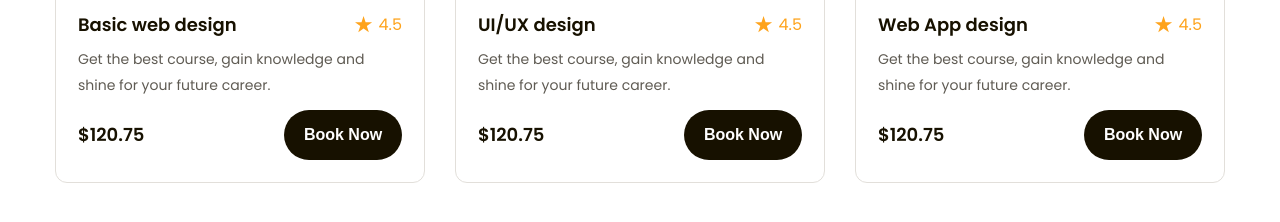
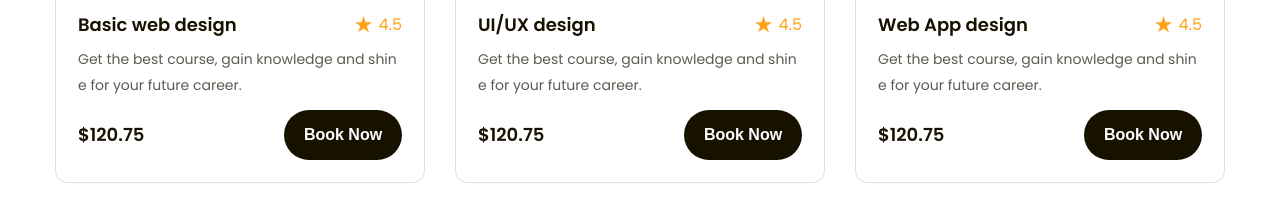
Before and after one commit to yeriphan/htmlcss-02, a plain HTML site: page index.html in a window 1280 px wide. Shown: the part 1565-1787 px from the top of the page. Drawn offline with Linux system fonts and the light colour scheme.

Commit message:
Popular courses #3

```diff
--- a/assets/css/style.css
+++ b/assets/css/style.css
@@ -61,6 +61,21 @@ a {
     max-width: calc(100% - 48px);
     margin-left: auto;
     margin-right: auto;
+}
+
+.line-clamp {
+    display: -webkit-box;
+    -webkit-line-clamp: var(--line-clamp, 1);
+    -webkit-box-orient: vertical;
+    overflow: hidden;
+}
+
+.line-clamp.line-2{
+    --line-clamp: 2;
+}
+
+.break-all {
+    word-break: break-all;
 }
 
 /* Header */
@@ -349,6 +364,7 @@ a {
 }
 
 .popular .course-item .title a {
+    padding-right: 6px;
     color: #171100;
     font-size: 1.8rem;
     font-weight: 600;
--- a/index.html
+++ b/index.html
@@ -203,7 +203,9 @@
                         <div class="info">
                             <div class="head">
                                 <h3 class="title">
-                                    <a href="#!">Basic web design</a>
+                                    <a href="#!" class="line-clamp break-all">
+                                        Basic web design
+                                    </a>
                                 </h3>
                                 <div class="rating">
                                     <img
@@ -214,7 +216,7 @@
                                     <span class="value">4.5</span>
                                 </div>
                             </div>
-                            <p class="desc">
+                            <p class="desc line-clamp line-2 break-all">
                                 Get the best course, gain knowledge and shine
                                 for your future career.
                             </p>
@@ -236,7 +238,9 @@
                         <div class="info">
                             <div class="head">
                                 <h3 class="title">
-                                    <a href="#!">UI/UX design</a>
+                                    <a href="#!" class="line-clamp break-all"
+                                        >UI/UX design
+                                    </a>
                                 </h3>
                                 <div class="rating">
                                     <img
@@ -247,7 +251,7 @@
                                     <span class="value">4.5</span>
                                 </div>
                             </div>
-                            <p class="desc">
+                            <p class="desc line-clamp line-2 break-all">
                                 Get the best course, gain knowledge and shine
                                 for your future career.
                             </p>
@@ -269,7 +273,9 @@
                         <div class="info">
                             <div class="head">
                                 <h3 class="title">
-                                    <a href="#!">Web App design</a>
+                                    <a href="#!" class="line-clamp break-all"
+                                        >Web App design
+                                    </a>
                                 </h3>
                                 <div class="rating">
                                     <img
@@ -280,7 +286,7 @@
                                     <span class="value">4.5</span>
                                 </div>
                             </div>
-                            <p class="desc">
+                            <p class="desc line-clamp line-2 break-all">
                                 Get the best course, gain knowledge and shine
                                 for your future career.
                             </p>
```
